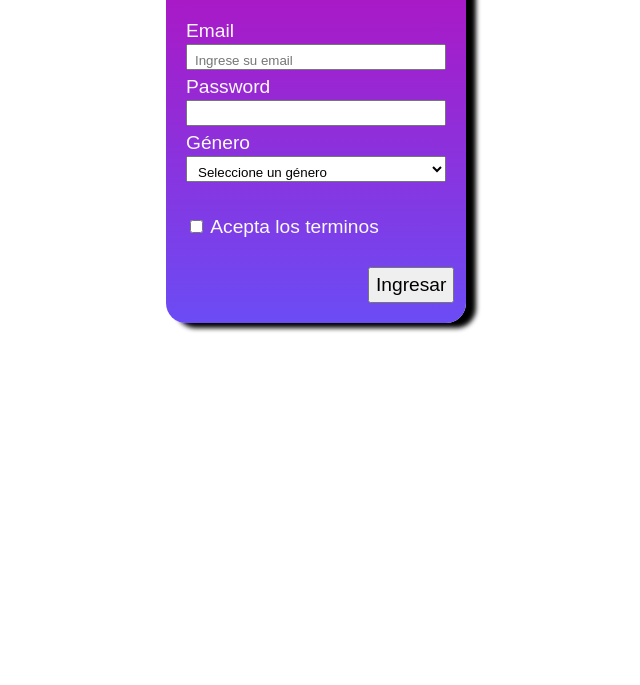
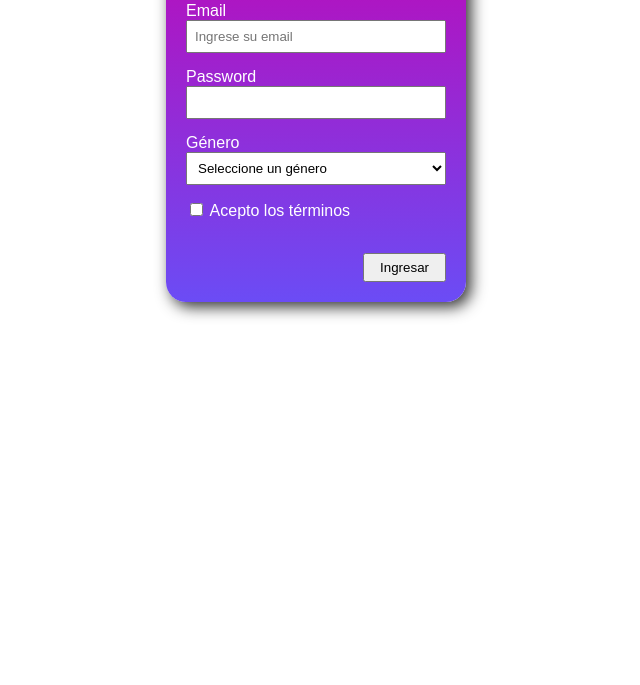
Before and after one commit to kelecho/nivelacion-mir, a plain HTML site: page ejercicio3/index.html in a window 1280 px wide. Shown: the part 115-800 px from the top of the page, without its empty margins (324-964 px from the left). Drawn offline with Linux system fonts and the light colour scheme.

Commit message:
Modificaciones segun resolución de ejercicio

```diff
--- a/ejercicio3/index.html
+++ b/ejercicio3/index.html
@@ -8,29 +8,35 @@
     <link rel="stylesheet" href="styles.css" >
 </head>
 <body>
-        <form action="" class="alto border fondo ancho espacio centrado sombreado bloque fuente1">
-            <h2 class="texto-blanco">Login</h2>
+    <form action="">
+        <h1>Login</h1>
+        <div class="group">
+            <label for="email">Email</label>
+            <input type="email" placeholder="Ingrese su email" name="email" id="email">
+        </div>
 
-            <label class="texto-blanco fuente2" for="email">Email</label>
-            <br>
-            <input class="inputs" type="email" placeholder="Ingrese su email" name="email" id="email">
-            <br>
-            <label class="texto-blanco fuente2" for="password">Password</label>
-            <br>
-            <input class="inputs" type="password" name="password" id="password">
-            <br>
-            <label class="texto-blanco fuente2" for="generos">Género</label>
+        <div class="group">
+            <label for="password">Password</label>
+            <input type="password" name="password" id="password">
+        </div>
+
+        <div class="group">
+            <label for="generos">Género</label>
             <select name="generos" id="genero" class="">
                 <option value="" disabled selected hidden>Seleccione un género</option>
                 <option value="hombre">Hombre</option>
                 <option value="mujer">Mujer</option>
                 <option value="desc">Desconocido</option>
             </select>
-            <br>
-            <br>
-            <label class="texto-blanco fuente2"><input type="checkbox" id="terminos" value="acepta"> Acepta los terminos</label><br>
-            <br>
-            <button class="alinear-derecha fuente2">Ingresar</button>
-        </form>
+        </div>
+
+        <div class="group">
+            <label><input type="checkbox" id="terminos" value="acepta"> Acepto los términos</label><br>
+        </div>
+
+        <div class="actions">
+            <button type="submit">Ingresar</button>
+        </div>
+    </form>
 </body>
 </html>
--- a/ejercicio3/styles.css
+++ b/ejercicio3/styles.css
@@ -1,68 +1,49 @@
 * {
     box-sizing: border-box;
   }
-
-.border {
-    border-radius: 20px;
+  body {
+    font-family: Arial, sans-serif;
   }
 
-.sombreado {
-    box-shadow: 10px 5px 5px black;
+  form {
+    width: 100%;
+    background: linear-gradient(#bd09b7, #6b4cf5);
+    padding: 20px;
+    border-radius: 20px;
+    box-shadow: 5px 5px 15px #333;
   }
 
-.fondo {
-    background-image: linear-gradient(#bd09b7, #6b4cf5);
+  form h1 {
+    margin: 0 0 20px;
+    color: white
   }
 
-.ancho {
-    width: 300px;
+  form .group {
+    margin-bottom: 15px;
   }
 
-.alto {
-    height: auto;
+  input[type=email], input[type=password], select {
+    width: 100%;
+    padding: 7px;
   }
 
-.espacio {
-    padding: 20px;
+  form label {
+    display: block;
+    color: white;
   }
 
-.centrado {
-    margin: 0 auto;
-}
+  .actions {
+    text-align: right;
 
-.texto-blanco {
-    color: #fafafa
-}
-
-.inputs {
-    padding: 7px 0 0 7px;
-    margin: 0 auto;
-    width: 100%;
-}
-
-select {
-    padding: 7px 0 0 7px;
-    margin: 0 auto;
-    width: 100%;
   }
 
   button {
-    padding-top: 5px;
-    padding-bottom: 5px;
+    padding: 5px 15px;
   }
 
-.alinear-derecha{
- margin-left: 70%;
+  @media (min-width: 500px) {
+    form {
+      width: 300px;
+      margin: 40px auto;
     }
-
-.bloque{
-    display: block;
   }
-
-.fuente1{
-    font: 150% sans-serif;
-}
-
-.fuente2 {
-    font: 80% sans-serif;
-}
```
Lines whose indentation alone changed are shown as unchanged.
